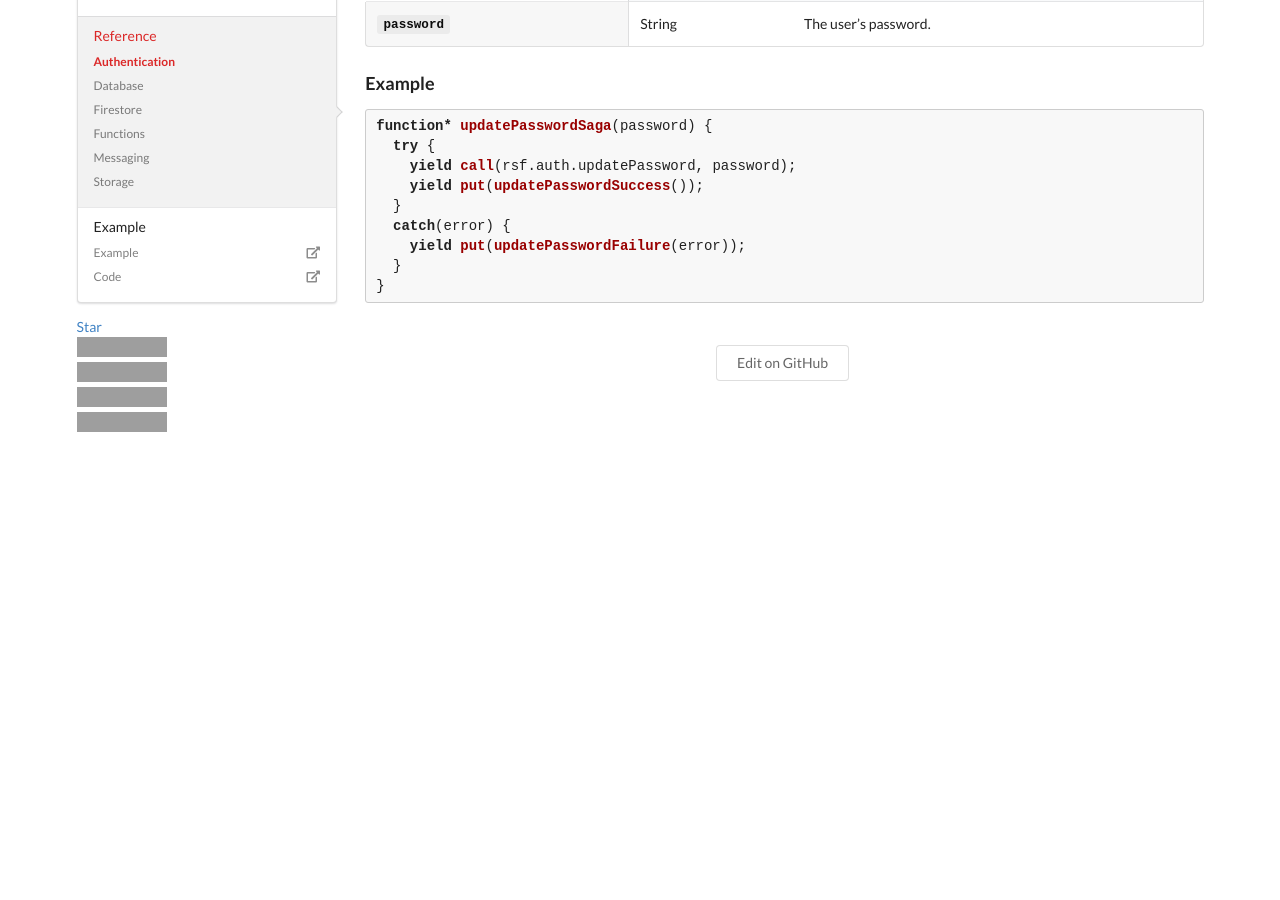
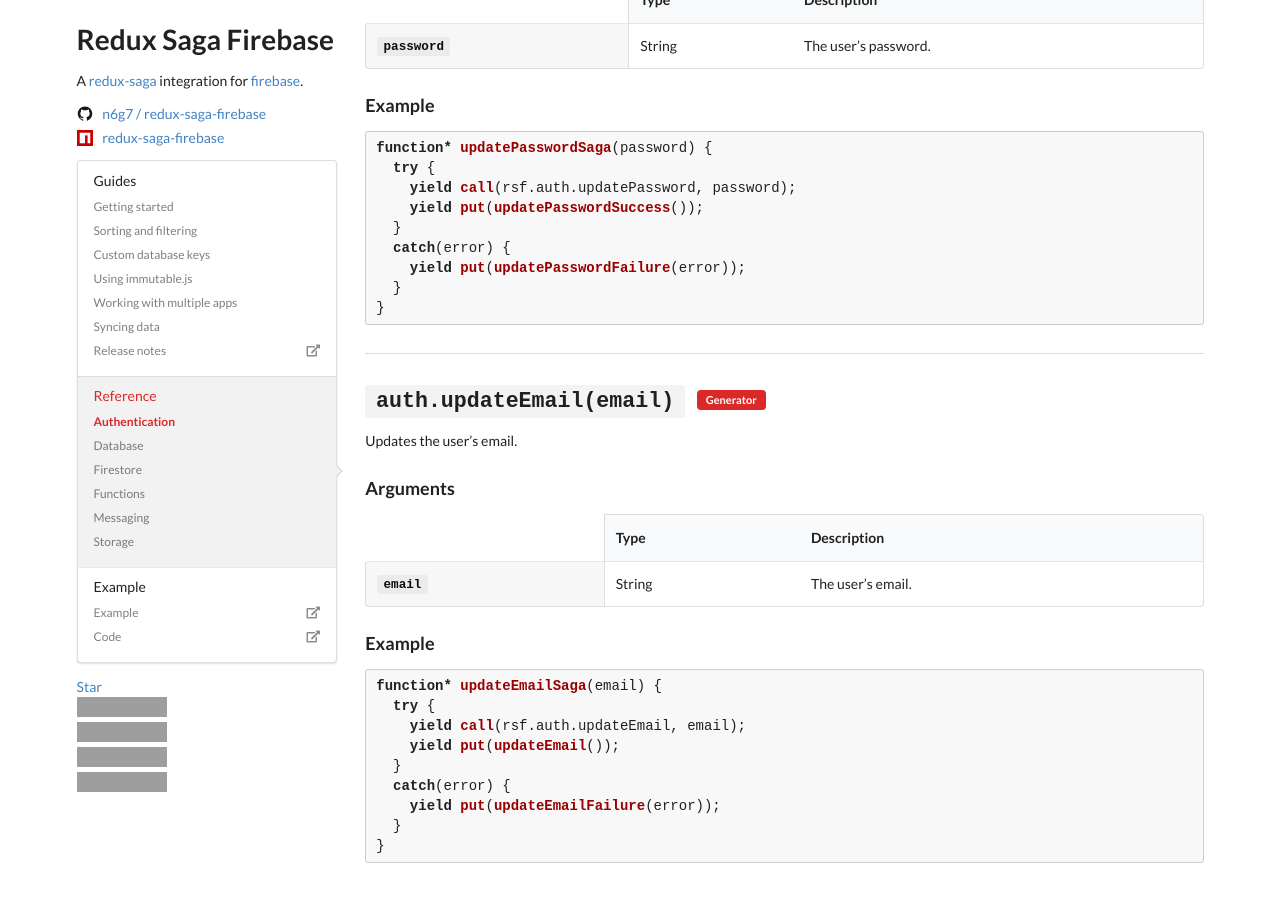
Before and after one commit to n6g7/redux-saga-firebase, a Jekyll site: the page built from docs/_reference/auth.md, in a window 1280 px wide and 900 px high, scrolled down 11448 px. Built offline with Jekyll 4.4.1, drawn with Linux system fonts in a browser that asks for light colours; nearby versions of some CDN libraries; before the commit the page ends 11885 px from its top, so only the background shows below that; some of the changed text lies outside the part shown; grey boxes are pictures that could not be loaded.

Commit message:
ADD updateEmail

````diff
--- a/docs/_reference/auth.md
+++ b/docs/_reference/auth.md
@@ -458,4 +458,26 @@
         }
       }
       ```
+
+  - signature: auth.updateEmail(email)
+    id: updateEmail
+    generator: true
+    description: Updates the user's email.
+    arguments:
+      - name: email
+        required: true
+        type: String
+        description: The user's email.
+    example: |
+      ```javascript
+      function* updateEmailSaga(email) {
+        try {
+          yield call(rsf.auth.updateEmail, email);
+          yield put(updateEmail());
+        }
+        catch(error) {
+          yield put(updateEmailFailure(error));
+        }
+      }
+      ```
 ---
--- a/src/index.js
+++ b/src/index.js
@@ -34,7 +34,8 @@
       signInWithRedirect: auth.signInWithRedirect.bind(this),
       signOut: auth.signOut.bind(this),
       unlink: auth.unlink.bind(this),
-      updatePassword: auth.updatePassword.bind(this)
+      updatePassword: auth.updatePassword.bind(this),
+      updateEmail: auth.updateEmail.bind(this)
     }
 
     // Database methods
````
Also changed, not shown: src/auth.js (+7 -1 lines), src/auth.test.js (+21 -1 lines), src/index.test.js (+1 -0 lines), README.md.
